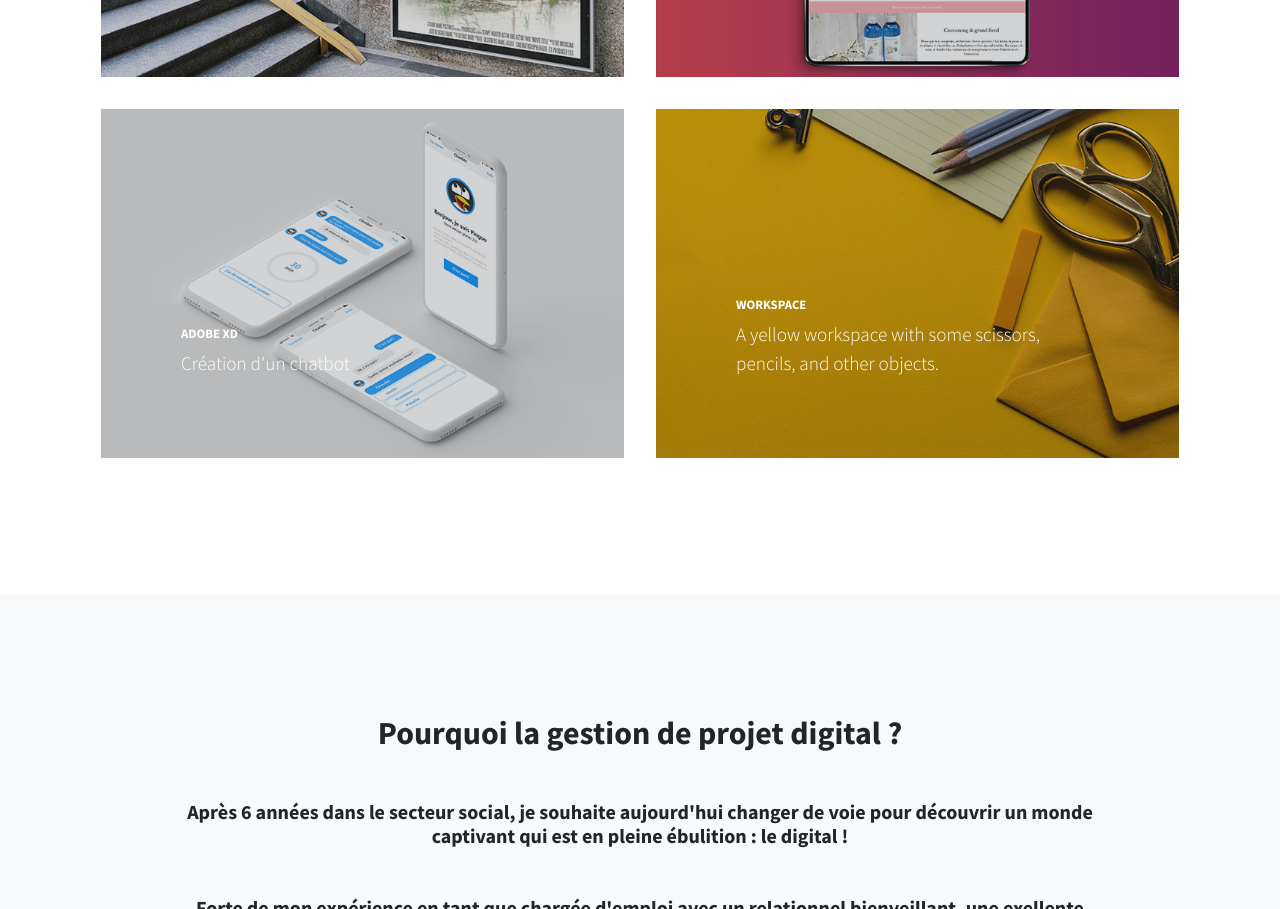
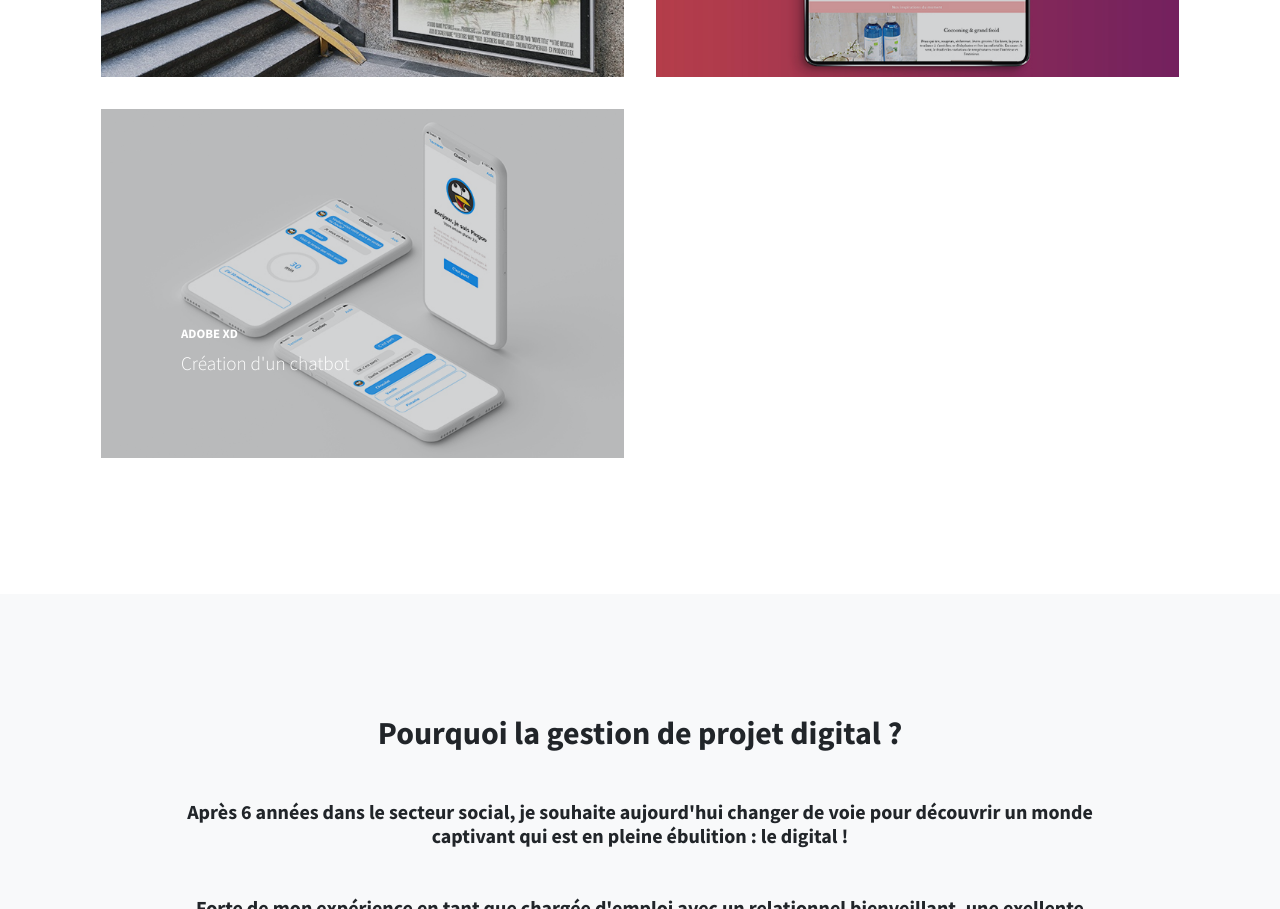
Before and after one commit to Digidelphine/portfolio, a plain HTML site: page index.html in a window 1280 px wide. Shown: the part 1259-2168 px from the top of the page. Drawn offline with Linux system fonts and the light colour scheme.

Commit message:
up date V5

```diff
--- a/index.html
+++ b/index.html
@@ -106,7 +106,7 @@
             </a>
           </div>
           <div class="col-lg-6" style="padding:1em">
-            <a class="portfolio-item" href="#">
+            <!--<a class="portfolio-item" href="#">
               <span class="caption">
                 <span class="caption-content">
                   <h2>Workspace</h2>
@@ -114,7 +114,7 @@
                 </span>
               </span>
               <img class="img-fluid" src="img/portfolio-4.jpg" alt="">
-            </a>
+            </a>-->
           </div>
         </div>
       </div>
```
